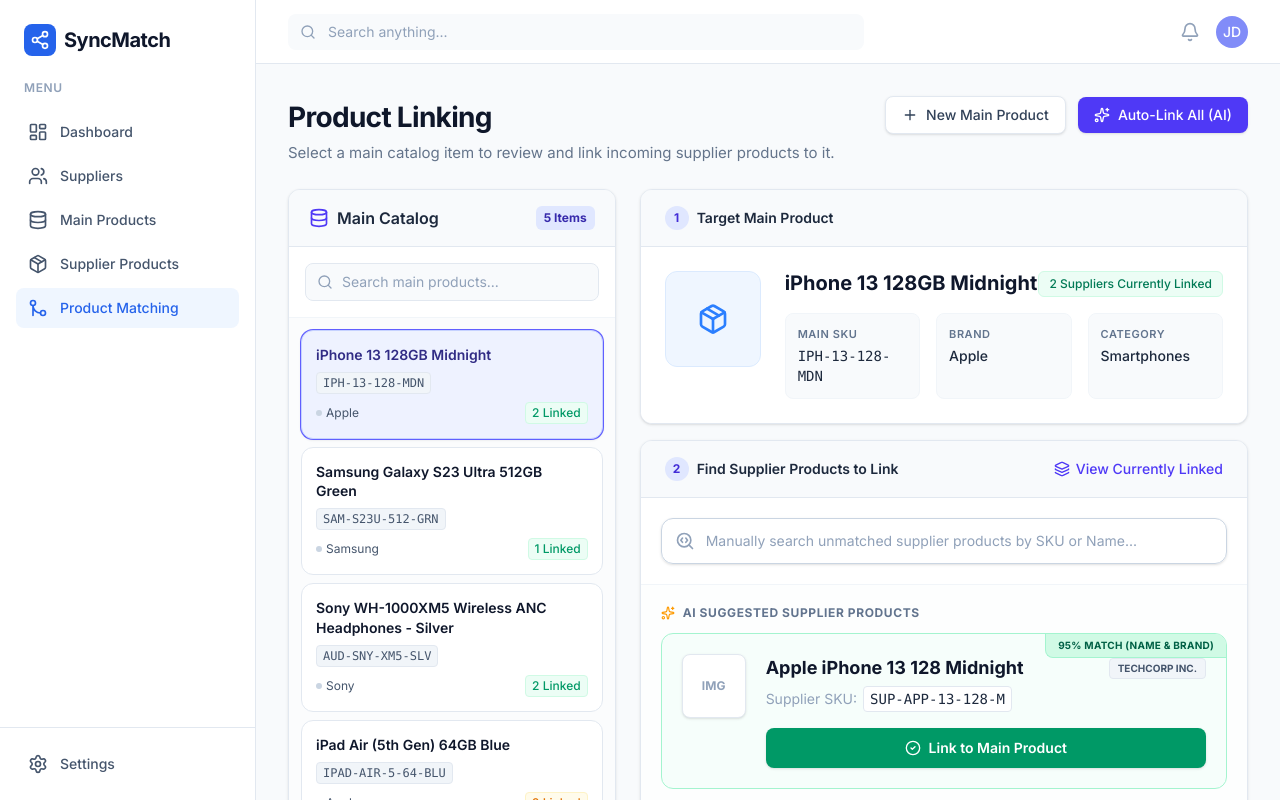
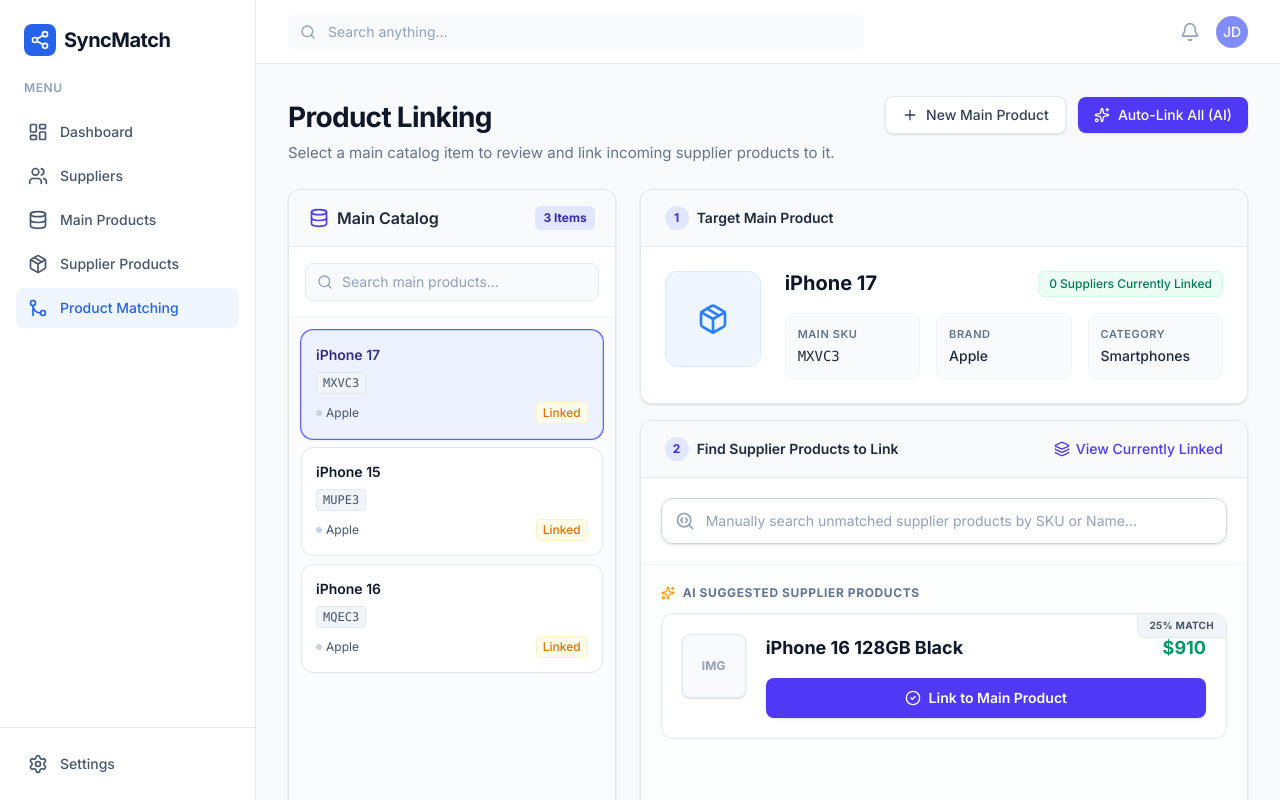
Before and after one commit to alexhamash/supplier-product-matching-system, a React (Vite) app in the folder suplier-client/: page /product-matching in a window 1280 px wide. Built offline with nearby package versions, Linux system fonts and the light colour scheme.

Commit message:
feat: implement dynamic product matching with confidence score and color coding

```diff
--- a/suplier-client/src/pages/MainProducts.jsx
+++ b/suplier-client/src/pages/MainProducts.jsx
@@ -15,21 +15,17 @@ const MainProducts = () => {
 
   const [editingProductId, setEditingProductId] = useState(null);
 
-  // 1. ПЕРШИЙ: Ініціалізація (тільки при завантаженні сторінки)
   useEffect(() => {
-    // Прибираємо пробіл у назві ключа!
     const savedProducts = localStorage.getItem("main_products");
 
     if (savedProducts) {
       setProducts(JSON.parse(savedProducts));
     } else {
-      // Якщо в localStorage порожньо, беремо початкові дані з сервісу
       const data = getMainProducts();
       setProducts(data);
     }
   }, []); // Виконується 1 раз
 
-  // 2. ДРУГИЙ: Синхронізація (кожного разу, коли міняється products)
   useEffect(() => {
     localStorage.setItem("main_products", JSON.stringify(products));
   }, [products]); // Виконується при кожній зміні списку
@@ -40,7 +36,6 @@ const MainProducts = () => {
       product.SKU.toLowerCase().includes(searchTerm.toLowerCase()),
   );
 
-  // Функція для оновлення полів форми
   const handleInputChange = (e) => {
     const { name, value } = e.target;
     setFormData((prev) => ({ ...prev, [name]: value }));
@@ -71,7 +66,7 @@ const MainProducts = () => {
       const newProduct = {
         ...formData,
         id: Date.now(),
-        linkedCount: 0, // Використовуємо linkedCount, бо так прописано у верстці нижче
+        linkedCount: 0,
       };
       setProducts([...products, newProduct]);
     }
--- a/suplier-client/src/pages/ProductMatching.jsx
+++ b/suplier-client/src/pages/ProductMatching.jsx
@@ -1,25 +1,61 @@
-import React, { useState } from 'react';
-import { Search, Plus, Sparkles, Database, CheckCircle2, Layers, XCircle, SearchCode, Package, PlusCircle } from "lucide-react";
+import React, { useEffect, useState } from "react";
+import {
+  Search,
+  Plus,
+  Sparkles,
+  Database,
+  CheckCircle2,
+  Layers,
+  XCircle,
+  SearchCode,
+  Package,
+  PlusCircle,
+} from "lucide-react";
+import { getMainProducts } from "../services/mainProductService";
+import {
+  getSupplierProducts,
+  importSupplierData,
+} from "../services/supplierService";
+
+import { getSupplierSuggestions } from '../services/matchingService';
 
 const ProductMatching = () => {
+  const [mainProducts, setMainProducts] = useState([]);
   const [activeItem, setActiveItem] = useState(0);
+  const [allSupplierProducts, setAllSupplierProducts] = useState([]);
 
-  // Updated queue to represent "Main Products" in the catalog
-  const mainProductsQueue = [
-    { id: "IPH-13-128-MDN", name: "iPhone 13 128GB Midnight", brand: "Apple", category: "Smartphones", linkedCount: 2 },
-    { id: "SAM-S23U-512-GRN", name: "Samsung Galaxy S23 Ultra 512GB Green", brand: "Samsung", category: "Smartphones", linkedCount: 1 },
-    { id: "AUD-SNY-XM5-SLV", name: "Sony WH-1000XM5 Wireless ANC Headphones - Silver", brand: "Sony", category: "Audio", linkedCount: 2 },
-    { id: "IPAD-AIR-5-64-BLU", name: "iPad Air (5th Gen) 64GB Blue", brand: "Apple", category: "Tablets", linkedCount: 0 },
-    { id: "MAC-PRO-14-M2", name: "MacBook Pro 14 M2 Pro 512GB Space Gray", brand: "Apple", category: "Laptops", linkedCount: 0 },
-  ];
+  useEffect(() => {
+    const data = getMainProducts();
+    setMainProducts(data);
+
+    importSupplierData(1).then(() => {
+      const sData = getSupplierProducts(1);
+      setAllSupplierProducts(sData);
+    });
+  }, []);
+
+  const selectedProduct = mainProducts[activeItem] || null;
+
+  const suggestions = getSupplierSuggestions(selectedProduct, allSupplierProducts);
+
+  // const suggestions = allSupplierProducts.filter((item) =>
+  //   item.originalName
+  //     .toLowerCase()
+  //     .includes(selectedProduct?.brand?.toLowerCase()),
+  // );
 
   return (
     <div className="w-full h-full flex flex-col">
       {/* Header section */}
       <div className="flex justify-between items-start mb-6 shrink-0">
         <div>
-          <h1 className="text-[28px] font-bold text-[#0F172A] tracking-tight mb-1">Product Linking</h1>
-          <p className="text-[#64748B] text-[15px]">Select a main catalog item to review and link incoming supplier products to it.</p>
+          <h1 className="text-[28px] font-bold text-[#0F172A] tracking-tight mb-1">
+            Product Linking
+          </h1>
+          <p className="text-[#64748B] text-[15px]">
+            Select a main catalog item to review and link incoming supplier
+            products to it.
+          </p>
         </div>
         <div className="flex items-center gap-3">
           <button className="bg-white border border-slate-200 hover:bg-slate-50 text-slate-700 px-4 py-2 rounded-lg text-sm font-medium flex items-center gap-2 transition-colors shadow-sm">
@@ -35,7 +71,6 @@ const ProductMatching = () => {
 
       {/* Main Content Area - Split View */}
       <div className="flex flex-col lg:flex-row gap-6 flex-1 min-h-0">
-
         {/* Left Side: Main Products Catalog */}
         <div className="w-full lg:w-[35%] flex flex-col bg-white border border-slate-200 rounded-xl overflow-hidden shadow-sm h-[calc(100vh-140px)]">
           <div className="px-5 py-4 border-b border-slate-200 bg-slate-50 flex items-center justify-between shrink-0">
@@ -44,7 +79,7 @@ const ProductMatching = () => {
               <h2 className="font-semibold text-slate-800">Main Catalog</h2>
             </div>
             <span className="bg-indigo-100 text-indigo-800 text-xs font-bold px-2 py-1 rounded-md">
-              {mainProductsQueue.length} Items
+              {mainProducts.length} Items
             </span>
           </div>
 
@@ -62,24 +97,26 @@ const ProductMatching = () => {
           </div>
 
           <div className="flex-1 overflow-y-auto p-3 space-y-2 bg-slate-50/50">
-             {mainProductsQueue.map((item, i) => (
+            {mainProducts.map((item, index) => (
               <div
-                  key={i}
-                  onClick={() => setActiveItem(i)}
+                key={item.id}
+                onClick={() => setActiveItem(index)}
                 className={`p-3.5 rounded-xl border cursor-pointer transition-all ${
-                    i === activeItem
-                      ? 'bg-indigo-50 border-indigo-200 ring-1 ring-indigo-500 shadow-sm'
-                      : 'bg-white border-slate-200 hover:border-indigo-300 hover:shadow-sm'
+                  index === activeItem
+                    ? "bg-indigo-50 border-indigo-200 ring-1 ring-indigo-500 shadow-sm"
+                    : "bg-white border-slate-200 hover:border-indigo-300 hover:shadow-sm"
                 }`}
               >
                 <div className="flex justify-between items-start mb-2">
-                    <p className={`text-sm font-semibold leading-snug line-clamp-2 pr-2 ${i === activeItem ? 'text-indigo-900' : 'text-slate-900'}`}>
+                  <p
+                    className={`text-sm font-semibold leading-snug line-clamp-2 pr-2 ${index === activeItem ? "text-indigo-900" : "text-slate-900"}`}
+                  >
                     {item.name}
                   </p>
                 </div>
                 <div className="flex items-center gap-2 text-xs text-slate-500 mb-1.5">
                   <span className="font-mono bg-slate-100 px-1.5 py-0.5 rounded text-slate-600 border border-slate-200">
-                      {item.id}
+                    {item.SKU}
                   </span>
                 </div>
                 <div className="flex items-center justify-between text-xs mt-2">
@@ -87,11 +124,13 @@ const ProductMatching = () => {
                     <span className="w-1.5 h-1.5 rounded-full bg-slate-300"></span>
                     {item.brand}
                   </span>
-                    <span className={`font-medium px-1.5 py-0.5 rounded border ${
+                  <span
+                    className={`font-medium px-1.5 py-0.5 rounded border ${
                       item.linkedCount > 0
-                        ? 'bg-emerald-50 text-emerald-600 border-emerald-100'
-                        : 'bg-amber-50 text-amber-600 border-amber-100'
-                    }`}>
+                        ? "bg-emerald-50 text-emerald-600 border-emerald-100"
+                        : "bg-amber-50 text-amber-600 border-amber-100"
+                    }`}
+                  >
                     {item.linkedCount} Linked
                   </span>
                 </div>
@@ -102,12 +141,15 @@ const ProductMatching = () => {
 
         {/* Right Side: Linking Workspace */}
         <div className="w-full lg:w-[65%] flex flex-col h-[calc(100vh-140px)]">
-
           {/* Top Panel: Selected Main Product Details */}
           <div className="bg-white border border-slate-200 rounded-xl overflow-hidden shadow-sm mb-4 shrink-0">
             <div className="px-6 py-4 border-b border-slate-200 bg-slate-50 flex items-center gap-2">
-              <span className="flex items-center justify-center w-6 h-6 rounded-full bg-indigo-100 text-indigo-700 text-xs font-bold">1</span>
-              <h3 className="font-semibold text-slate-800 text-sm">Target Main Product</h3>
+              <span className="flex items-center justify-center w-6 h-6 rounded-full bg-indigo-100 text-indigo-700 text-xs font-bold">
+                1
+              </span>
+              <h3 className="font-semibold text-slate-800 text-sm">
+                Target Main Product
+              </h3>
             </div>
 
             <div className="p-6 flex items-start gap-6 bg-white">
@@ -117,24 +159,38 @@ const ProductMatching = () => {
 
               <div className="flex-1">
                 <div className="flex items-start justify-between mb-2">
-                   <h2 className="text-xl font-bold text-slate-900 leading-tight">iPhone 13 128GB Midnight</h2>
+                  <h2 className="text-xl font-bold text-slate-900 leading-tight">
+                    {selectedProduct?.name || "Оберіть товар"}
+                  </h2>
                   <span className="inline-flex items-center px-2.5 py-1 rounded-md text-xs font-medium bg-emerald-50 text-emerald-700 border border-emerald-100">
-                      2 Suppliers Currently Linked
+                    0 Suppliers Currently Linked
                   </span>
                 </div>
 
                 <div className="grid grid-cols-3 gap-4 mt-4">
                   <div className="bg-slate-50 rounded-lg p-3 border border-slate-100">
-                      <p className="text-[11px] font-semibold text-slate-500 uppercase tracking-wider mb-1">Main SKU</p>
-                      <p className="text-sm font-mono font-medium text-slate-800">IPH-13-128-MDN</p>
+                    <p className="text-[11px] font-semibold text-slate-500 uppercase tracking-wider mb-1">
+                      Main SKU
+                    </p>
+                    <p className="text-sm font-mono font-medium text-slate-800">
+                      {selectedProduct?.SKU}
+                    </p>
                   </div>
                   <div className="bg-slate-50 rounded-lg p-3 border border-slate-100">
-                      <p className="text-[11px] font-semibold text-slate-500 uppercase tracking-wider mb-1">Brand</p>
-                      <p className="text-sm font-medium text-slate-800">Apple</p>
+                    <p className="text-[11px] font-semibold text-slate-500 uppercase tracking-wider mb-1">
+                      Brand
+                    </p>
+                    <p className="text-sm font-medium text-slate-800">
+                      {selectedProduct?.brand}
+                    </p>
                   </div>
                   <div className="bg-slate-50 rounded-lg p-3 border border-slate-100">
-                      <p className="text-[11px] font-semibold text-slate-500 uppercase tracking-wider mb-1">Category</p>
-                      <p className="text-sm font-medium text-slate-800">Smartphones</p>
+                    <p className="text-[11px] font-semibold text-slate-500 uppercase tracking-wider mb-1">
+                      Category
+                    </p>
+                    <p className="text-sm font-medium text-slate-800">
+                      Smartphones
+                    </p>
                   </div>
                 </div>
               </div>
@@ -145,8 +201,12 @@ const ProductMatching = () => {
           <div className="bg-white border border-slate-200 rounded-xl shadow-sm flex-1 flex flex-col min-h-0 overflow-hidden">
             <div className="px-6 py-4 border-b border-slate-200 bg-slate-50 flex items-center justify-between shrink-0">
               <div className="flex items-center gap-2">
-                <span className="flex items-center justify-center w-6 h-6 rounded-full bg-indigo-100 text-indigo-700 text-xs font-bold">2</span>
-                <h3 className="font-semibold text-slate-800 text-sm">Find Supplier Products to Link</h3>
+                <span className="flex items-center justify-center w-6 h-6 rounded-full bg-indigo-100 text-indigo-700 text-xs font-bold">
+                  2
+                </span>
+                <h3 className="font-semibold text-slate-800 text-sm">
+                  Find Supplier Products to Link
+                </h3>
               </div>
 
               <button className="text-indigo-600 hover:text-indigo-700 text-sm font-medium flex items-center gap-1.5 transition-colors">
@@ -177,33 +237,37 @@ const ProductMatching = () => {
               </h4>
 
               <div className="space-y-4">
-                {/* Suggestion 1 - High Match */}
-                <div className="border border-emerald-200 bg-emerald-50/40 rounded-xl p-5 hover:shadow-md transition-all relative overflow-hidden group">
-                  <div className="absolute top-0 right-0 bg-emerald-100 text-emerald-800 text-[10px] font-bold px-3 py-1 rounded-bl-lg border-b border-l border-emerald-200 uppercase tracking-wide">
-                    95% Match (Name & Brand)
+                {suggestions.length > 0 ? (
+                  suggestions.map((item) => (
+                    <div key={item.id} className={`border rounded-xl p-5 transition-all relative overflow-hidden ${
+                      item.confidence > 70 ? 'border-emerald-200 bg-emerald-50/40' :
+                      item.confidence > 30 ? 'border-amber-200 bg-amber-50/40' : 'border-slate-200 bg-white'
+                    }`}>
+                    {/* Badge з відсотком схожості */}
+                    <div className={`absolute top-0 right-0 text-[10px] font-bold px-3 py-1 rounded-bl-lg border-b border-l uppercase tracking-wide ${
+                      item.confidence > 70 ? 'bg-emerald-100 text-emerald-800 border-emerald-200' :
+                      item.confidence > 30 ? 'bg-amber-100 text-amber-800 border-amber-200' : 'bg-slate-100 text-slate-600 border-slate-200'
+                    }`}>
+                      {item.confidence}% Match
                     </div>
 
                       <div className="flex items-start gap-5">
-                    <div className="w-16 h-16 bg-white rounded-lg border border-slate-200 flex items-center justify-center flex-shrink-0 shadow-sm">
-                      <span className="text-xs font-bold text-slate-400">IMG</span>
+                        <div className="w-16 h-16 bg-slate-50 rounded-lg border border-slate-200 flex items-center justify-center flex-shrink-0 shadow-sm">
+                          <span className="text-xs font-bold text-slate-400">
+                            IMG
+                          </span>
                         </div>
-
                         <div className="flex-1">
                           <div className="flex items-center justify-between mb-1">
-                        <h5 className="text-lg font-bold text-slate-900">Apple iPhone 13 128 Midnight</h5>
-                        <span className="inline-flex items-center px-2 py-0.5 rounded text-[10px] font-bold bg-slate-100 text-slate-600 uppercase border border-slate-200">
-                          TechCorp Inc.
+                            <h5 className="text-lg font-bold text-slate-900">
+                              {item.originalName}
+                            </h5>
+                            <span className="text-emerald-600 font-bold text-lg">
+                              ${item.price}
                             </span>
                           </div>
-                      <div className="flex flex-wrap gap-x-4 gap-y-2 text-sm text-slate-600 mb-4">
-                        <span className="flex items-center gap-1.5">
-                          <span className="text-slate-400">Supplier SKU:</span>
-                          <span className="font-mono font-medium text-slate-800 bg-white px-1.5 py-0.5 rounded border border-slate-200">SUP-APP-13-128-M</span>
-                        </span>
-                      </div>
-
-                      <div className="flex gap-3">
-                        <button className="flex-1 bg-emerald-600 hover:bg-emerald-700 text-white px-4 py-2.5 rounded-lg text-sm font-semibold transition-all shadow-sm flex items-center justify-center gap-2">
+                          <div className="flex gap-3 mt-4">
+                            <button className="flex-1 bg-indigo-600 hover:bg-indigo-700 text-white px-4 py-2.5 rounded-lg text-sm font-semibold shadow-sm flex items-center justify-center gap-2 transition-colors">
                               <CheckCircle2 className="w-4 h-4" />
                               Link to Main Product
                             </button>
@@ -211,49 +275,19 @@ const ProductMatching = () => {
                         </div>
                       </div>
                     </div>
-
-                 {/* Suggestion 2 - Medium Match */}
-                 <div className="border border-slate-200 bg-white rounded-xl p-5 hover:border-indigo-300 hover:shadow-md transition-all relative group">
-                  <div className="absolute top-0 right-0 bg-slate-100 text-slate-600 text-[10px] font-bold px-3 py-1 rounded-bl-lg border-b border-l border-slate-200 uppercase tracking-wide">
-                    80% Match (SKU Pattern)
+                  ))
+                ) : (
+                  <div className="text-center py-10 text-slate-400 italic">
+                    No suggestions found for this item
                   </div>
-
-                  <div className="flex items-start gap-5">
-                    <div className="w-16 h-16 bg-slate-50 rounded-lg border border-slate-200 flex items-center justify-center flex-shrink-0">
-                       <span className="text-xs font-bold text-slate-400">IMG</span>
+                )}
               </div>
-
-                    <div className="flex-1">
-                      <div className="flex items-center justify-between mb-1">
-                        <h5 className="text-base font-semibold text-slate-800">iPhone 13 128GB Black</h5>
-                        <span className="inline-flex items-center px-2 py-0.5 rounded text-[10px] font-bold bg-slate-100 text-slate-600 uppercase border border-slate-200">
-                          Global Supply Co.
-                        </span>
-                      </div>
-                      <div className="flex flex-wrap gap-x-4 gap-y-2 text-sm text-slate-500 mb-4">
-                        <span className="flex items-center gap-1.5">
-                          <span className="text-slate-400">Supplier SKU:</span>
-                          <span className="font-mono text-slate-700 bg-slate-50 px-1.5 py-0.5 rounded border border-slate-200">GLB-IPH13-BLK</span>
-                        </span>
-                      </div>
-
-                      <div className="flex gap-3">
-                        <button className="flex-1 bg-white border border-slate-300 hover:border-indigo-500 hover:text-indigo-600 text-slate-700 px-4 py-2 rounded-lg text-sm font-semibold transition-all shadow-sm flex items-center justify-center gap-2">
-                           <PlusCircle className="w-4 h-4" />
-                           Link to Main Product
-                        </button>
-                      </div>
-                    </div>
-                  </div>
-                </div>
-              </div>
-
             </div>
           </div>
         </div>
       </div>
     </div>
   );
-}
+};
 
 export default ProductMatching;
--- /dev/null
+++ b/suplier-client/src/services/matchingService.js
@@ -0,0 +1,21 @@
+// src/services/matchingService.js
+
+export const calculateScore = (name1, name2) => {
+  const prepare = (s) => (s || "").toLowerCase().replace(/[^a-z0-9а-яіїє]/g, ' ').split(/\s+/).filter(Boolean);
+  const t1 = prepare(name1);
+  const t2 = prepare(name2);
+  if (!t1.length || !t2.length) return 0;
+  const common = t1.filter(t => t2.includes(t));
+  return Math.round((common.length / Math.max(t1.length, t2.length)) * 100);
+};
+
+export const getSupplierSuggestions = (selectedProduct, allSuppliers) => {
+  if (!selectedProduct) return [];
+  return allSuppliers
+    .map(sp => ({
+      ...sp,
+      confidence: calculateScore(selectedProduct.name, sp.originalName)
+    }))
+    .filter(item => item.confidence > 5) // мінімальний поріг
+    .sort((a, b) => b.confidence - a.confidence);
+};
```
Also changed, not shown: suplier-client/src/pages/SupplierImport.jsx (line endings or trailing spaces). Lines whose indentation alone changed are shown as unchanged.
